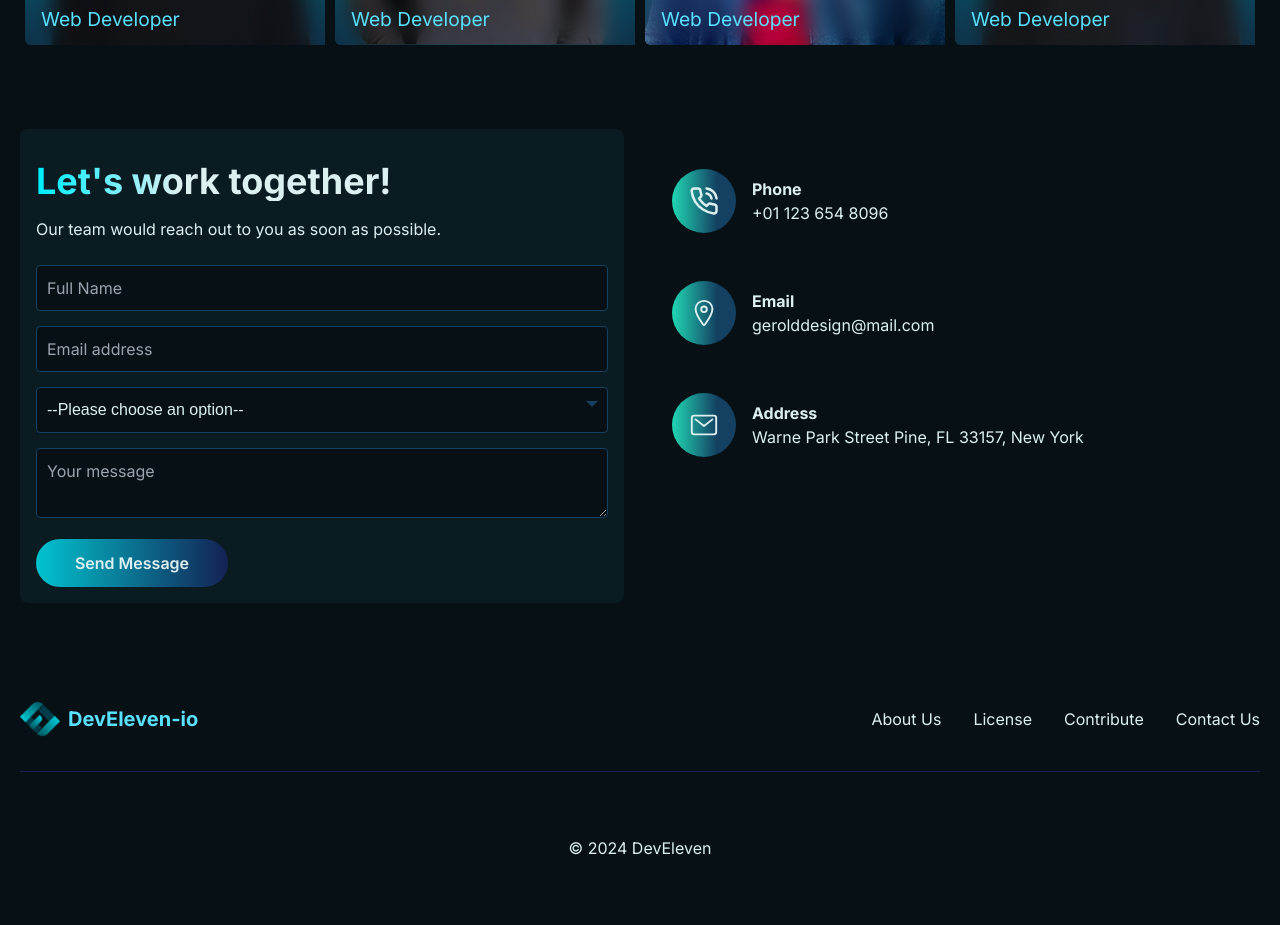
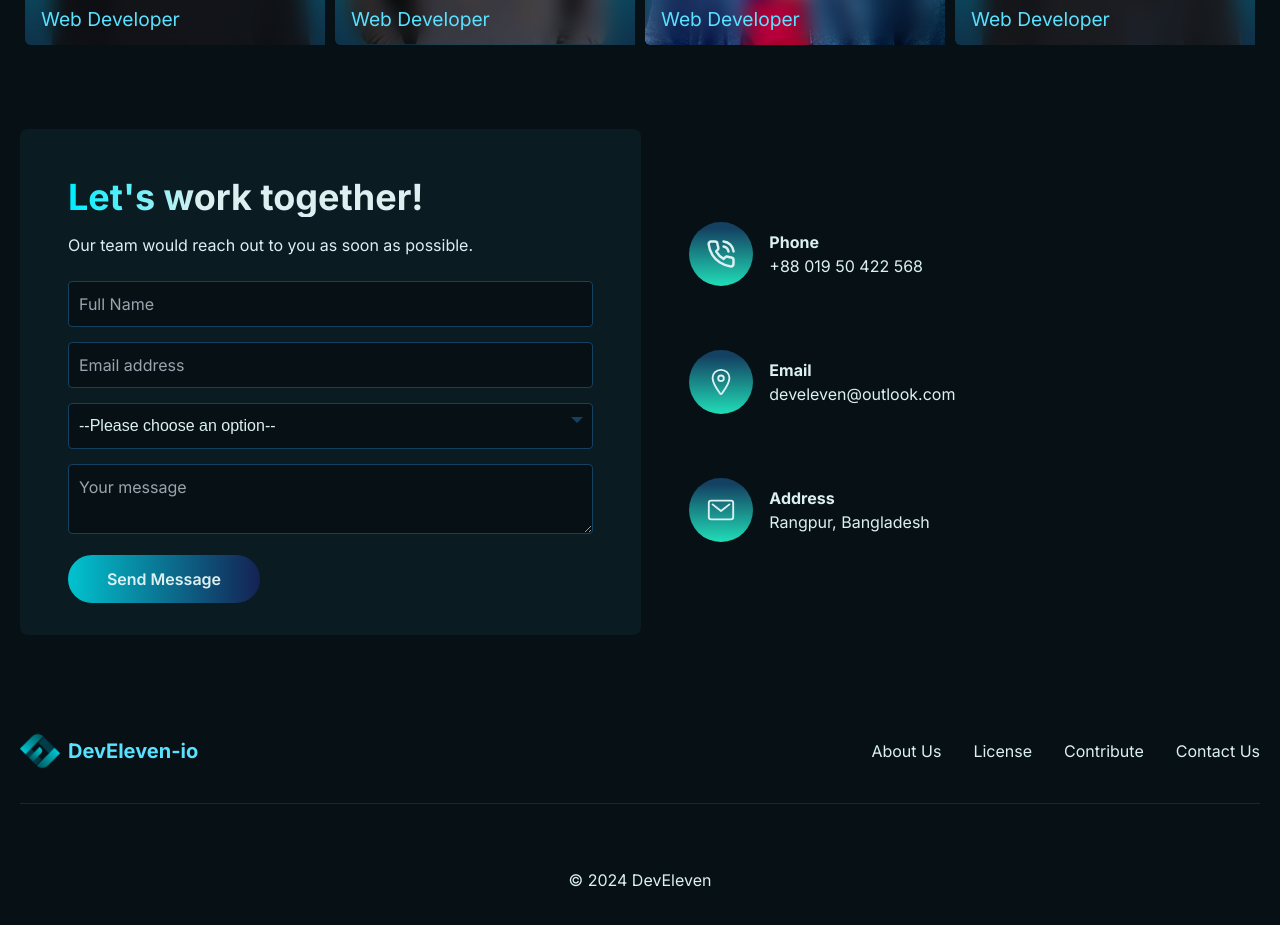
Before and after one commit to DEVELEVEN-io/develeven-io, a Next.js app: page / in a window 1280 px wide. Shown: the part 2340-3265 px from the top of the page. Built offline with nearby package versions, Linux system fonts and the light colour scheme.

Commit message:
updated contact

```diff
--- a/components/Contact/Contact.jsx
+++ b/components/Contact/Contact.jsx
@@ -76,7 +76,7 @@ const Contact = () => {
     <section id="contact" className="contact container flex flex-col justify-between mx-auto mt-7 w-full">
       <div className="flex flex-row">
         <form
-          className="contact-form bg-bglight p-4 rounded-lg mr-4 w-full"
+          className="contact-form bg-bglight px-12 py-8 rounded-lg mr-4 w-full"
           action="https://formspree.io/f/mdobjjbo"
           method="POST"
         >
@@ -122,37 +122,37 @@ const Contact = () => {
           />
         </form>
 
-        <div className="contact-info bg-bgdark p-4 rounded-lg ml-4 w-full text-white">
+        <div className="contact-info bg-bgdark p-4 rounded-lg ml-4 my-auto w-full text-white">
 
-          <div className="contactInfoHolder flex flex-row items-center">
-            <div className="contactIcon text-3xl bgGradient w-16 h-16 rounded-full flex justify-center items-center mr-4">
+          <div className="contactInfoHolder flex flex-row items-center my-4">
+            <div className="contactIcon text-3xl bgGradientTop w-16 h-16 rounded-full flex justify-center items-center mr-4">
               <LuPhoneCall/>
             </div>
             <div className="py-8">
               <p><strong>Phone</strong></p>
-              <p>+01 123 654 8096</p>
+              <p>+88 019 50 422 568</p>
             </div>
           </div>
 
-          <div className="contactInfoHolder flex flex-row items-center">
+          <div className="contactInfoHolder flex flex-row items-center my-4">
 
-            <div className="contactIcon text-3xl bgGradient w-16 h-16 rounded-full flex justify-center items-center mr-4">
+            <div className="contactIcon text-3xl bgGradientTop w-16 h-16 rounded-full flex justify-center items-center mr-4">
               <IoLocationOutline/>
             </div>
 
             <div className="py-8">
               <p><strong>Email</strong></p>
-              <p>gerolddesign@mail.com</p>
+              <p>develeven@outlook.com</p>
             </div>
           </div>
 
-          <div className="contactInfoHolder flex flex-row items-center">
-            <div className="contactIcon text-3xl bgGradient w-16 h-16 rounded-full flex justify-center items-center mr-4">
+          <div className="contactInfoHolder flex flex-row items-center my-4">
+            <div className="contactIcon text-3xl bgGradientTop w-16 h-16 rounded-full flex justify-center items-center mr-4">
               <IoMailOutline/>
             </div>
             <div className="py-8">
               <p><strong>Address</strong></p>
-              <p>Warne Park Street Pine, FL 33157, New York</p>
+              <p>Rangpur, Bangladesh</p>
             </div>
           </div>
 
--- a/src/app/app.css
+++ b/src/app/app.css
@@ -134,6 +134,10 @@
 
 .bgGradient {
   background: linear-gradient(to right, var(--cyangreen) -15%, var(--cyandark2) 70%);
+}
+
+.bgGradientTop {
+  background: linear-gradient(to top, var(--cyangreen) -15%, var(--cyandark2) 90%);
 }
 
 .gradientAnim {
```
